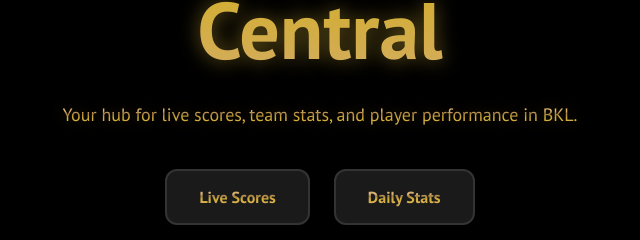
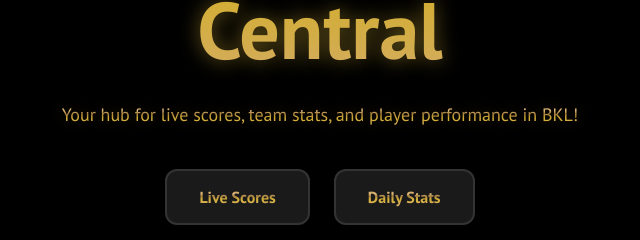
Before and after one commit to tomfc23/bkl, a plain HTML site: page index.html in a window 1280 px wide. Shown: the part 311-551 px from the top of the page, 320-960 px from the left. Drawn offline with Linux system fonts and the light colour scheme.

Commit message:
Update index.html

```diff
--- a/index.html
+++ b/index.html
@@ -137,7 +137,7 @@
   <!-- ✏️ Customize your main heading -->
   <h1 class="with-shadow">Welcome to Best Karma League Central</h1>
   <!-- ✏️ Update this description to fit your league -->
-  <p>Your hub for live scores, team stats, and player performance in BKL.</p>
+  <p>Your hub for live scores, team stats, and player performance in BKL!</p>
   <div class="nav-buttons">
     <!-- ✏️ Link to your custom scores and stats pages -->
     <a href="scores.html"><span>Live Scores</span></a>
```
